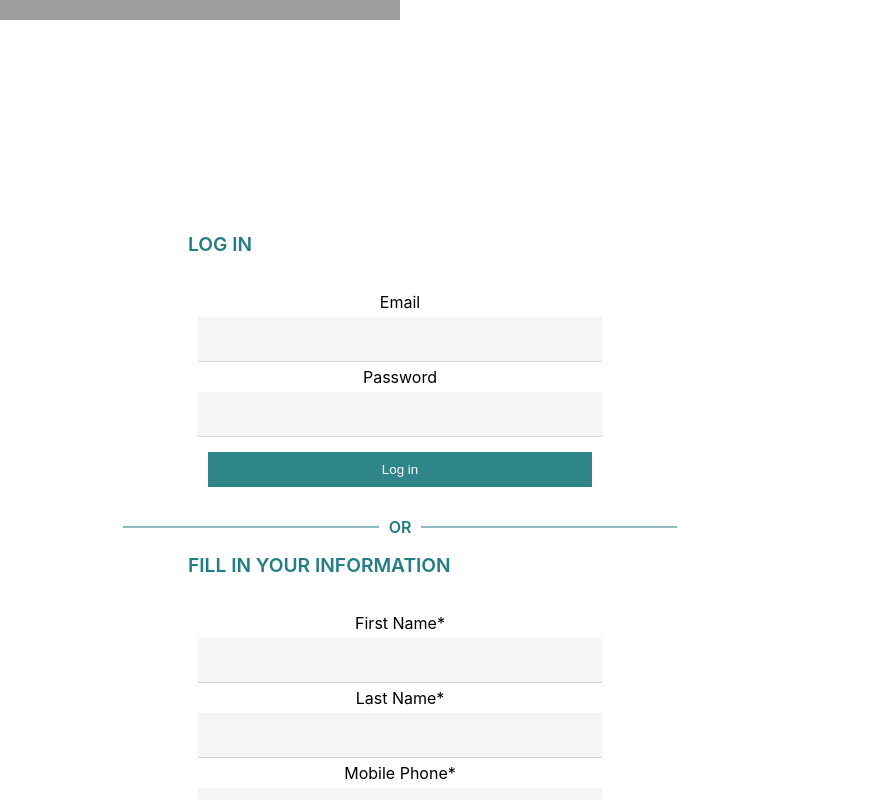
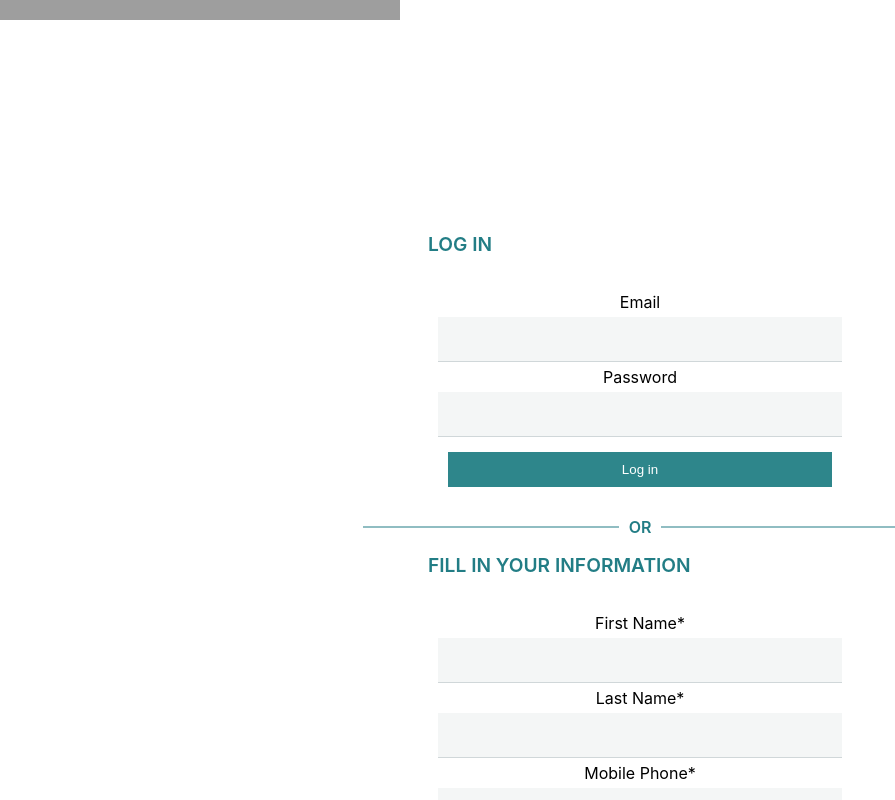
Before and after one commit to smirrebinx/project-final-project-frontend, a React (Create React App) app: page /login in a window 1280 px wide. Shown: the part 280-1080 px from the top of the page, without its empty margins (0-895 px from the left). Built offline with nearby package versions, Linux system fonts and the light colour scheme; no server answers; grey boxes are pictures that could not be loaded.

Commit message:
Add responsivity

```diff
--- a/src/components/GlobalStyling.js
+++ b/src/components/GlobalStyling.js
@@ -3,23 +3,24 @@ import { Link } from 'react-router-dom';
 
 export const OuterWrapper = styled.div`
   display: flex;
-  height: 100vh;
-  width: 100vh;
   justify-content: center;
   text-align: center;
-  margin-top: 2rem;
-  margin-bottom: 2rem;
+  margin: 2rem auto;
 
   @media (min-width: 1024px) {
-    margin-top: 6rem;
+     height: 100vh;
+     width: 100vh;
+     margin-top: 6rem;
   }
 `;
 
 export const InnerWrapper = styled.div`
   display: flex;
   flex-direction: column;
+  align-items: center;
   text-align: center;
-  margin-top: 2rem;
+  margin: 2rem;
+  width: 20rem;
 
   @media (min-width: 1024px) {
     margin-top: 6rem;
@@ -29,7 +30,9 @@ export const InnerWrapper = styled.div`
 export const StyledLink = styled(Link)`
   text-decoration: none;
   width: 70%;
-  margin: 0 auto;
+  margin: 1rem auto;
+  font-size: 1.3rem;
+  font-family: var(--paragraph-font-family-two);
 
   &:hover {
     text-decoration: underline;
@@ -97,3 +100,15 @@ export const StyledAvatarLoginOut = styled.div`
       margin-right: 10rem;
    } */
 `;
+
+export const StyledParagraph = styled.p`
+  text-align: center;
+  font-size: 1.3rem;
+  font-family: var(--paragraph-font-family-two);
+  margin: 1rem;
+
+  @media (min-width: 1024px) {
+    margin-top: 0;
+    font-size: 1.2rem;
+  }
+`;
--- a/src/components/Login.js
+++ b/src/components/Login.js
@@ -9,7 +9,7 @@ import { API_URL } from '../utils/urls';
 import { SecondHeaderLogIn, FormWrapper, LineBeforeAndAfter } from './LoginStyling';
 import useSticky from './useSticky';
 import { StickyNavTwo, StyledNavHeaderTwo } from './NavbarStyling';
-import { InnerWrapper, OuterWrapper, StyledLink } from './GlobalStyling';
+import { InnerWrapper, OuterWrapper, StyledLink, StyledParagraph } from './GlobalStyling';
 
 const Login = () => {
   const { sticky, stickyRef } = useSticky();
@@ -134,7 +134,7 @@ const Login = () => {
         <InnerWrapper>
           {userAccessToken ? (
             <>
-              <p>You are logged in! Choose an option:</p>
+              <StyledParagraph>You are logged in! Choose an option:</StyledParagraph>
               <StyledLink to="/booking">Go to Booking to pick a date</StyledLink>
               <StyledLink to="/userinfo">Go to User Information to see your booked treatment</StyledLink>
             </>
--- a/src/components/UserInfo.js
+++ b/src/components/UserInfo.js
@@ -6,7 +6,7 @@ import classNames from 'classnames';
 import useSticky from './useSticky';
 import { InnerWrapper, OuterWrapper, StyledLink, StyledParagraphAnimation } from './GlobalStyling';
 import { StickyNavTwo, StyledNavHeaderTwo } from './NavbarStyling';
-import { Flexbox, FlexboxUserInfo, ParagraphUserInfo, StyledAvatar, StyledFieldset, StyledImage, StyledLegend } from './UserInfoStyling';
+import { Flexbox, FlexboxUserInfo, ParagraphUserInfo, StyledFieldset, StyledImage, StyledLegend } from './UserInfoStyling';
 import svgIcon from '../assets/account_circle_FILL0_wght100_GRAD0_opsz48.svg';
 
 const UserInfo = () => {
@@ -31,10 +31,8 @@ const UserInfo = () => {
               {/* Display user contact information */}
               <StyledFieldset>
                 <StyledLegend>User information</StyledLegend>
-                <Flexbox className="flex">
-                  <StyledAvatar>
+                <Flexbox>
                   <StyledImage src={svgIcon} alt="SVG Icon" />
-                  </StyledAvatar>
                   <FlexboxUserInfo className="user">
                     <ParagraphUserInfo>First name: {user.firstName}</ParagraphUserInfo>
                     <ParagraphUserInfo>Last name: {user.lastName}</ParagraphUserInfo>
@@ -46,7 +44,6 @@ const UserInfo = () => {
               {/* Display booked treatments */}
               <StyledFieldset>
                 <StyledLegend>Upcoming bookings</StyledLegend>
-                <InnerWrapper>
                 {bookedTreatment ? (
                   <>
                     {/* Picked date hardcoded placeholder */}
@@ -57,7 +54,6 @@ const UserInfo = () => {
                   // Display message if no treatments are booked
                   <ParagraphUserInfo>No booked treatments</ParagraphUserInfo>
                 )}
-                </InnerWrapper>
               </StyledFieldset>
             </>
           ) : (
--- a/src/components/UserInfoStyling.js
+++ b/src/components/UserInfoStyling.js
@@ -43,12 +43,10 @@ export const StyledFieldset = styled.fieldset`
 
    @media (min-width: 1024px) {
     margin-top: 2rem;
+    width: 25rem;
   }
 `;
 
-export const StyledAvatar = styled.div`
-border: transparent;
-`
 export const StyledImage = styled.img`
 width: 10rem;
 margin: 2rem;
```
Lines whose indentation alone changed are shown as unchanged.
